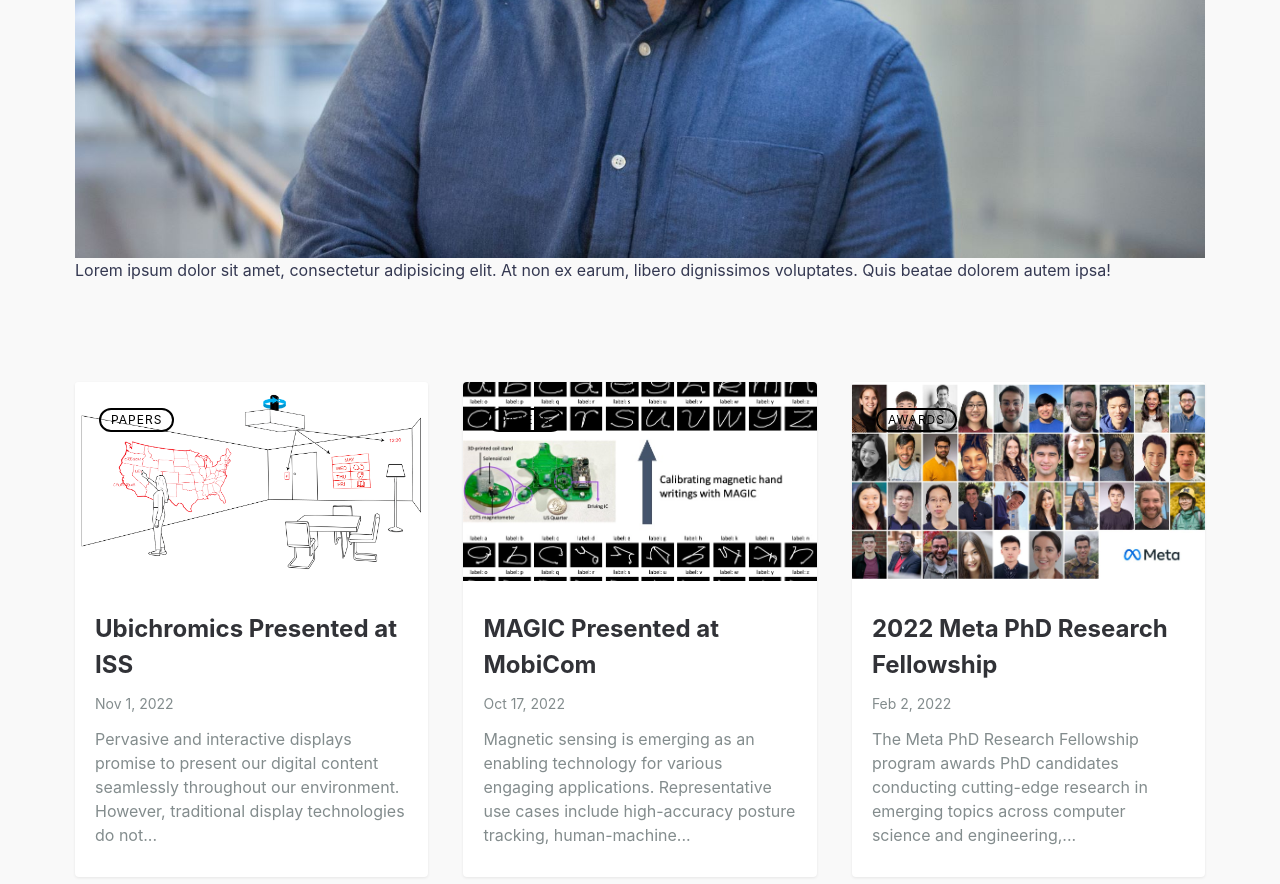
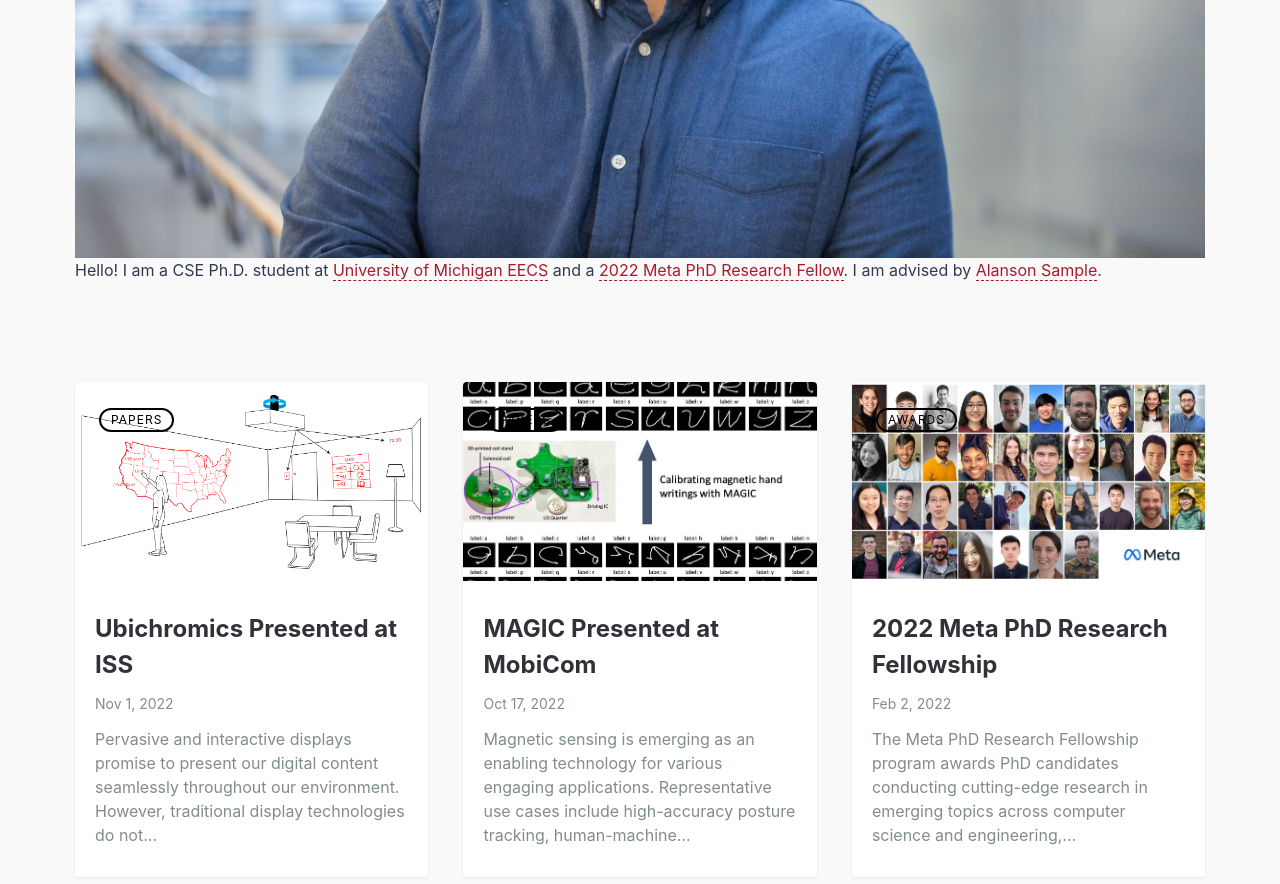
Before and after one commit to yashairavantchi/yashairavantchi.github.io, a Jekyll site: the page built from index.md, in a window 1280 px wide and 900 px high, scrolled down 835 px. Shown: the top 884 px of the window. Built offline with Jekyll 4.4.1, drawn with Linux system fonts in a browser that asks for light colours.

Commit message:
Try floats

```diff
--- a/_layouts/default.html
+++ b/_layouts/default.html
@@ -36,11 +36,14 @@ layout: compress
     <main class="site__content">
       <section class="blog">
         <div class="container">
-          <div class="post-list" itemscope="" itemtype="http://schema.org/Blog">
+          <div class="post-list" itemscope="" itemtype="http://schema.org/Blog" float:left>
             <img src="/assets/pics/yasha.jpg" class="image" />
-            <p class="paragraph">
+            <p class="paragraph" float:right>
 
-              Lorem ipsum dolor sit amet, consectetur adipisicing elit. At non ex earum, libero dignissimos voluptates. Quis beatae dolorem autem ipsa!
+              Hello!
+
+              I am a CSE Ph.D. student at <a href="https://www.eecs.umich.edu/">University of Michigan EECS</a> and a <a href="https://research.facebook.com/blog/2022/2/announcing-the-recipients-of-the-2022-meta-phd-research-fellowship/">2022 Meta PhD Research Fellow</a>.
+              I am advised by <a href="http://www.alansonsample.com/">Alanson Sample</a>.
             </p>
 
           </div>
```
